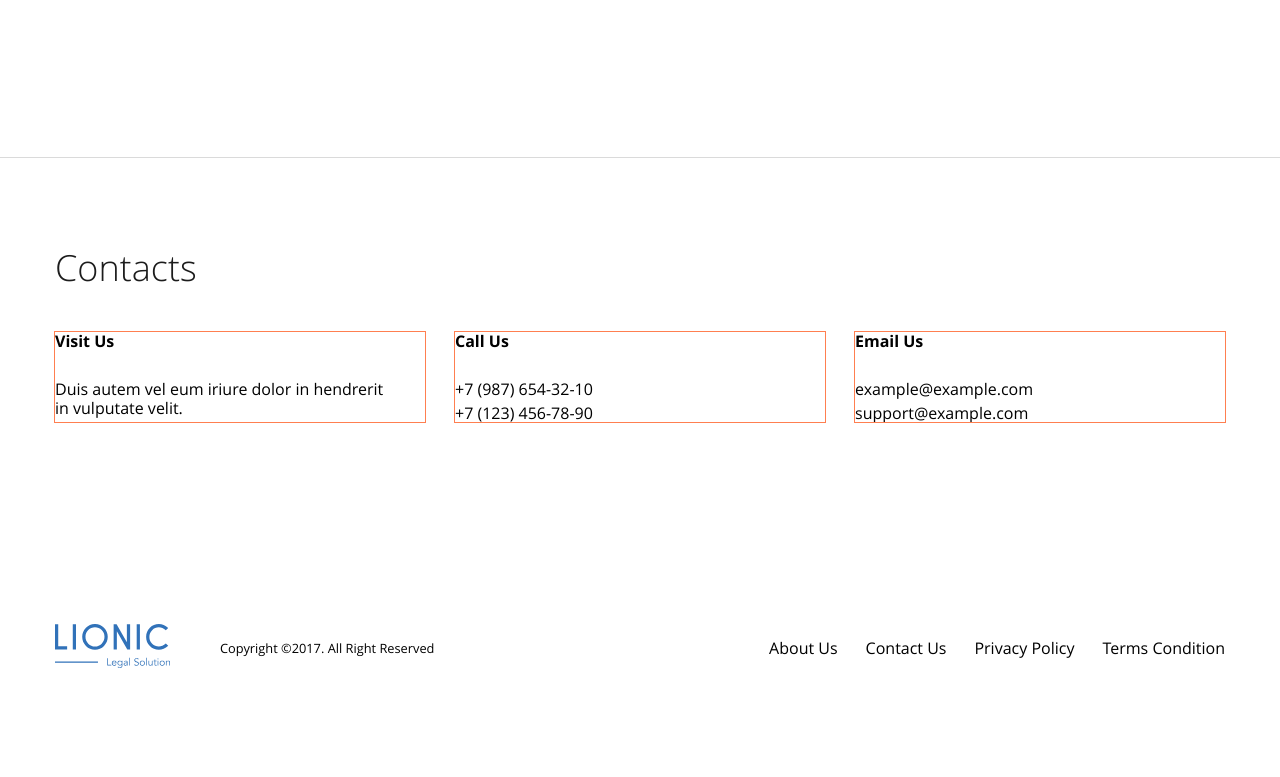
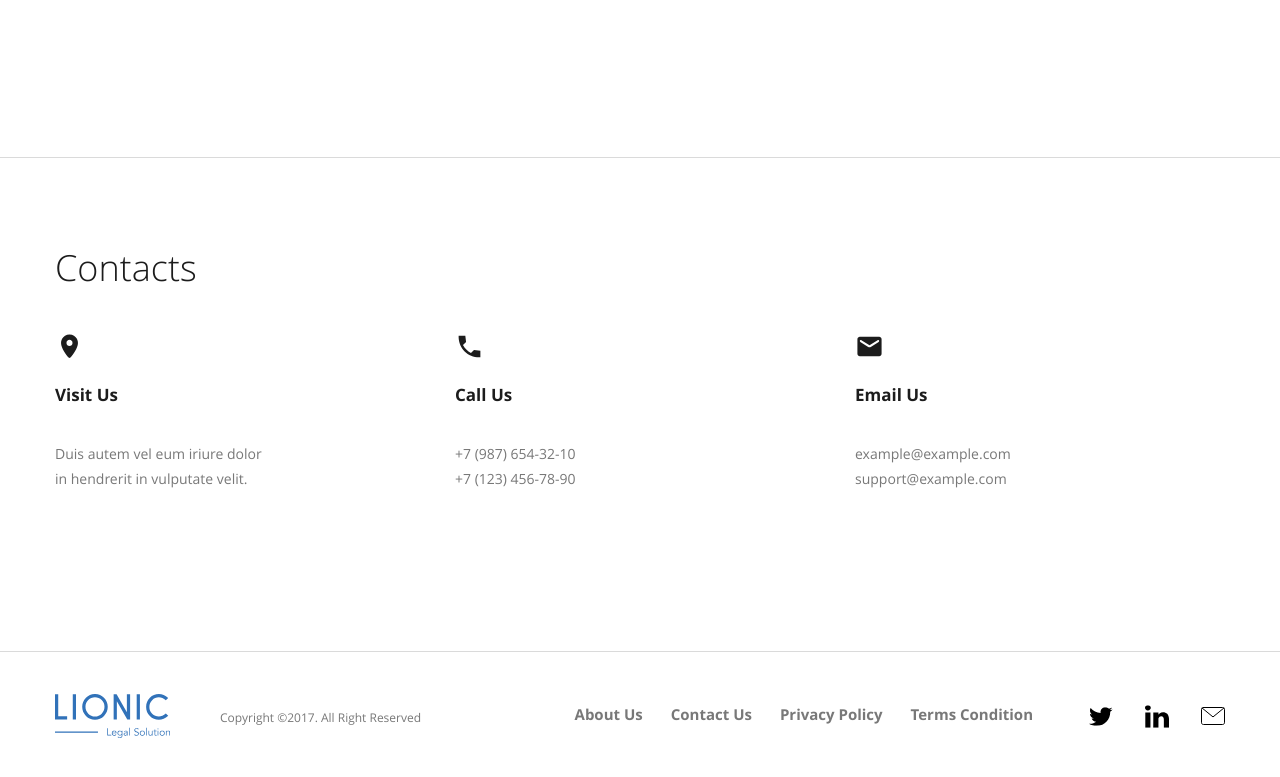
Before and after one commit to iieerraa/Lionic, a plain HTML site: page index.html in a window 1280 px wide. Shown: the part 2711-3488 px from the top of the page. Before the commit the page ends 3425 px from the top, so only its background shows below. Drawn offline with Linux system fonts and the light colour scheme.

Commit message:
adding styles in contacts and footer sections adding icon images

```diff
--- a/css/style.css
+++ b/css/style.css
@@ -325,25 +325,48 @@ button{
 }
 
 /* contacts */
+.contacts{
+  border-bottom: 1px solid #DADADA;
+}
 .contacts-address{
   font-style: normal;
 }
 .contacts-item{
   flex-direction: column;
-  outline: 1px solid coral;
+  background-position: left top;
+  background-repeat: no-repeat;
+  background-size: 29px;
+  padding-top: 48px;
   width: 370px;
 }
 .contacts-item:not(:nth-child(3n)){
   margin-right: 30px;
 }
+.contacts-item-location{
+  background-image: url('../img/location_on.svg');
+}
+.contacts-item-call{
+  background-image: url('../img/phone.svg');
+}
+.contacts-item-mail{
+  background-image: url('../img/mail.svg');
+}
 .contacts-item-caption{
+  color: #1C1C1C;
+  font-size: 17px;
+  font-weight: 600;
+  line-height: 180%;
   margin-bottom: 30px;
 }
 .contacts-item-text{
   margin: 0;
+  max-width: 215px;
 }
-.contacts-item-link:not(:last-child){
-  margin-bottom: 5px;
+.contacts-text{
+  color: #787878;
+  font-size: 14px;
+  font-weight: 400;
+  line-height: 180%;
 }
 
 /* join-us */
@@ -363,6 +386,41 @@ button{
 .footer-logo{
   margin-right: 25px;
 }
+.footer-copy{
+  color: #787878;
+  font-size: 12px;
+  font-weight: 400;
+  line-height: normal;
+}
+.footer-list{
+  margin-right: 56px;
+}
 .footer-item:not(:last-child){
   margin-right: 28px;
 }
+.footer-link{
+  color: #787878;
+  font-size: 15px;
+  font-weight: 600;
+  line-height: normal;
+}
+.social-link{
+  display: inline-block;
+  background-repeat: no-repeat;
+  background-position: center center;
+  background-size: contain;
+  width: 24px;
+  height: 24px;
+}
+.item-social:not(:last-child){
+  margin-right: 32px;
+}
+.social-link-twitter{
+  background-image: url(../img/twitter_logo.svg);
+}
+.social-link-linkedin{
+  background-image: url(../img/linkedin_logo.svg);
+}
+.social-link-mail{
+  background-image: url(../img/mail_logo.svg);
+}
--- a/index.html
+++ b/index.html
@@ -321,33 +321,33 @@
         </h2>
         <address class="contacts-address">
           <ul class="contacts-list flex">
-            <li class="contacts-item flex">
+            <li class="contacts-item contacts-item-location flex">
               <strong class="contacts-item-caption">
                 Visit Us
               </strong>
-              <p class="contacts-item-text">
+              <p class="contacts-item-text contacts-text">
                 Duis autem vel eum iriure dolor in&nbsp;hendrerit in&nbsp;vulputate velit.
               </p>
             </li>
-            <li class="contacts-item flex">
+            <li class="contacts-item contacts-item-call flex">
               <strong class="contacts-item-caption">
                 Call Us
               </strong>
-              <a href="tel:+79876543210" class="contacts-item-link">
+              <a href="tel:+79876543210" class="contacts-item-link contacts-text">
                 +7 (987) 654-32-10
               </a>
-              <a href="tel:+71234567890" class="contacts-item-link">
+              <a href="tel:+71234567890" class="contacts-item-link contacts-text">
                 +7 (123) 456-78-90
               </a>
             </li>
-            <li class="contacts-item flex">
+            <li class="contacts-item contacts-item-mail flex">
               <strong class="contacts-item-caption">
                 Email Us
               </strong>
-              <a href="mailto:example@example.com" class="contacts-item-link">
+              <a href="mailto:example@example.com" class="contacts-item-link contacts-text">
                 example@example.com
               </a>
-              <a href="mailto:support@example.com" class="contacts-item-link">
+              <a href="mailto:support@example.com" class="contacts-item-link contacts-text">
                 support@example.com
               </a>
             </li>
@@ -371,7 +371,7 @@
         </small>
       </div>
       <div class="footer-right flex">
-        <nav class="footer-nav">
+        <nav class="footer-nav flex">
           <ul class="footer-list flex">
             <li class="footer-item">
               <a href="" class="footer-link">About Us</a>
@@ -388,13 +388,13 @@
           </ul>
           <ul class="list-social flex">
             <li class="item-social">
-              <a href="#" class="social-link"></a>
+              <a href="#" class="social-link social-link-twitter"></a>
             </li>
             <li class="item-social">
-              <a href="#" class="social-link"></a>
+              <a href="#" class="social-link social-link-linkedin"></a>
             </li>
             <li class="item-social">
-              <a href="#" class="social-link"></a>
+              <a href="#" class="social-link social-link-mail"></a>
             </li>
           </ul>
         </nav>
```
Also changed, not shown: img/linkedin_logo.svg (added), img/location_on.svg (added), img/mail.svg (added), img/mail_logo.svg (added), img/phone.svg (added), img/twitter_logo.svg (added).
